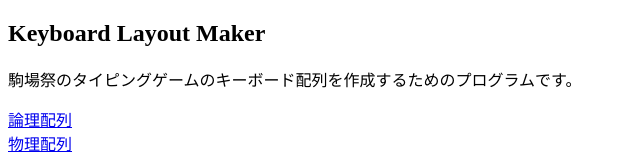
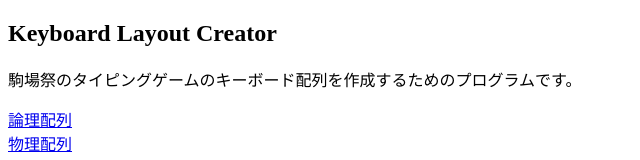
Before and after one commit to ut-code/typing-game, a React (Vite) app: page / in a window 1280 px wide. Shown: the top 160 px of the page, without its empty margins (0-640 px from the left). Built offline with nearby package versions, Linux system fonts and the light colour scheme.

Commit message:
Keyboard Layout Maker => Keyboard Layout Creator

```diff
--- a/src/pages/Home.tsx
+++ b/src/pages/Home.tsx
@@ -3,7 +3,7 @@ export default function Home(): JSX.Element {
   return (
     <>
       <main>
-        <h2>Keyboard Layout Maker</h2>
+        <h2>Keyboard Layout Creator</h2>
         <p>
           駒場祭のタイピングゲームのキーボード配列を作成するためのプログラムです。
         </p>
```
